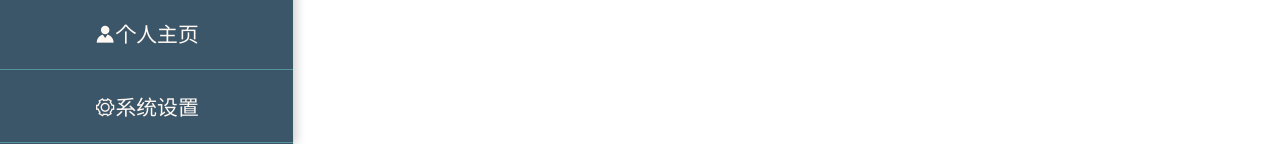
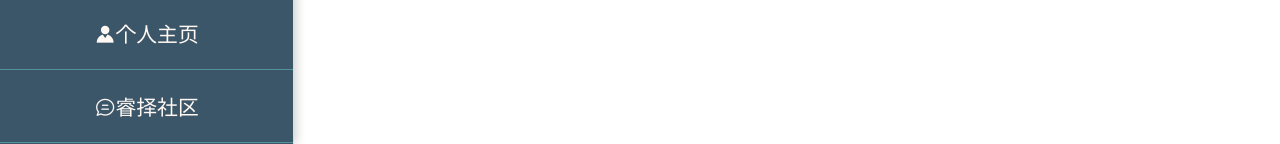
Before and after one commit to Nolonlearner/RAZOR-AI--Frontend, a Vue app: page / in a window 1280 px wide. Shown: the part 656-800 px from the top of the page. Built offline with nearby package versions, Linux system fonts and the light colour scheme.

Commit message:
12/14 何如麟 完成了两个页面的开发

```diff
--- a/src/layouts/defaultLayout.vue
+++ b/src/layouts/defaultLayout.vue
@@ -47,6 +47,9 @@
       <div class="divider"></div>
       <div class="menu-item" @click="navigateTo('PersonalHome')">
         <el-icon name="s-custom"></el-icon>个人主页
+      </div>
+      <div class="menu-item" @click="navigateTo('Test')">
+        <el-icon name="chat-line-round"></el-icon>睿择社区
       </div>
       <div class="menu-item" @click="navigateTo('Setting')">
         <el-icon name="setting"></el-icon>系统设置
```
